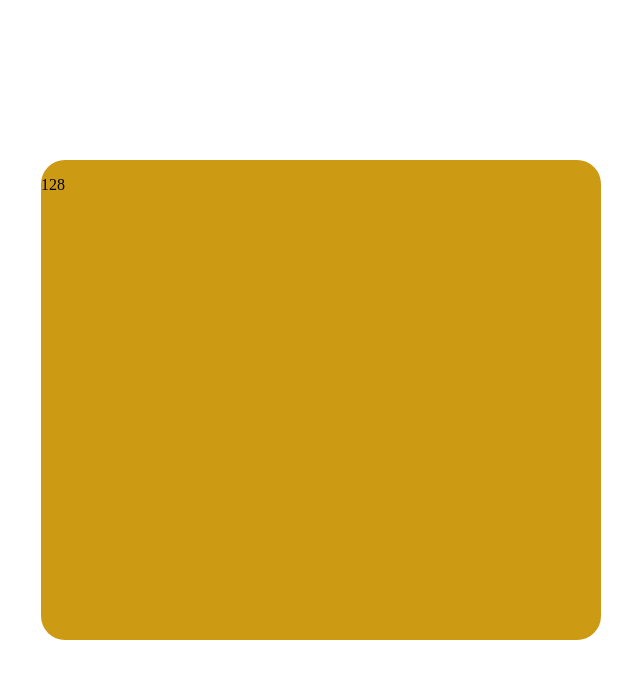
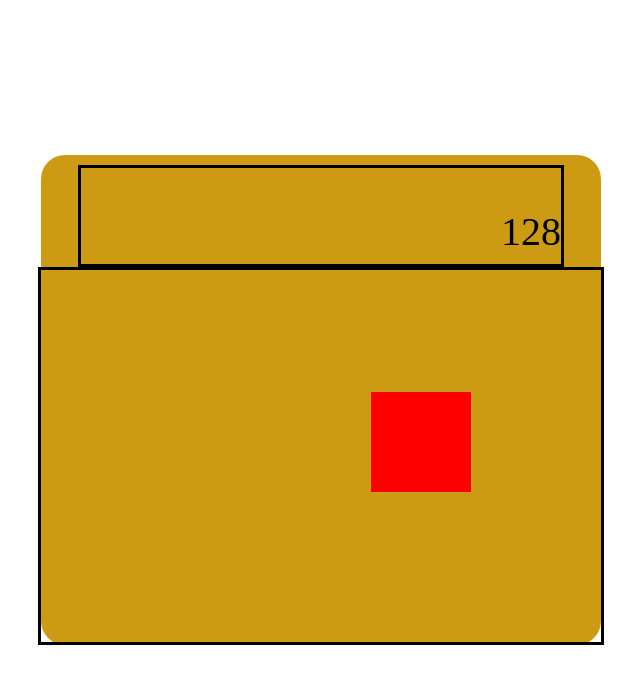
Before and after one commit to Fanter99/Calculator, a plain HTML site: page index.html in a window 1280 px wide. Shown: the whole page, without its empty margins (319-959 px from the left). Drawn offline with Linux system fonts and the light colour scheme.

Commit message:
grid struggling

```diff
--- a/index.html
+++ b/index.html
@@ -5,7 +5,8 @@
     <meta http-equiv="X-UA-Compatible" content="IE=edge">
     <meta name="viewport" content="width=device-width, initial-scale=1.0">
     <link rel="stylesheet" href="style.css">
-    <script type="javascript" src="script.js"></script>
+
+    <script src="script.js" defer></script>
     <title>Calculator</title>
 </head>
 <body>
--- a/script.js
+++ b/script.js
@@ -0,0 +1,8 @@
+//alert("test")
+const elements = document.querySelectorAll('.board div');
+
+for (let i of elements){
+    i.style.gridArea = i.classList[0]
+}
+
+console.log(document.querySelector('.AC'));
--- a/style.css
+++ b/style.css
@@ -5,13 +5,44 @@ body{
     justify-content: center;
     align-items: center;
 }
+p{
+    text-align: right;
+    font-size: 5vh;
+
+}
+.AC{
+    background-color: green;
+    width: 100px;
+    height: 100px;
+    grid-area: AC;
+}
+.Backspace{
+    background-color: red;
+    width: 100px;
+    height: 100px;
+    grid-area: Backspace;
+}
 .main{
     width: 70vh;
     height: 60vh;
     border-radius: 3vh;
     background-color: rgb(204, 155, 19);
-
+    padding-top: 10px;
+    display: flex;
+    flex-direction: column;
+    align-items: center;
+}
+.line{
+    border: solid black;
+    height: 20%;
+    width: 60vh;
+    flex: 1;
+}
+.board{
+    width: 100%;
+    flex: 10;
+    border: solid black;
     display: grid;
-    grid-template-columns: auto auto auto auto;
-    grid-template-rows: auto auto auto auto;
+    grid-template-columns: 50px 50px 50px 50px;
+    grid-template-rows: 100px;
 }
```
